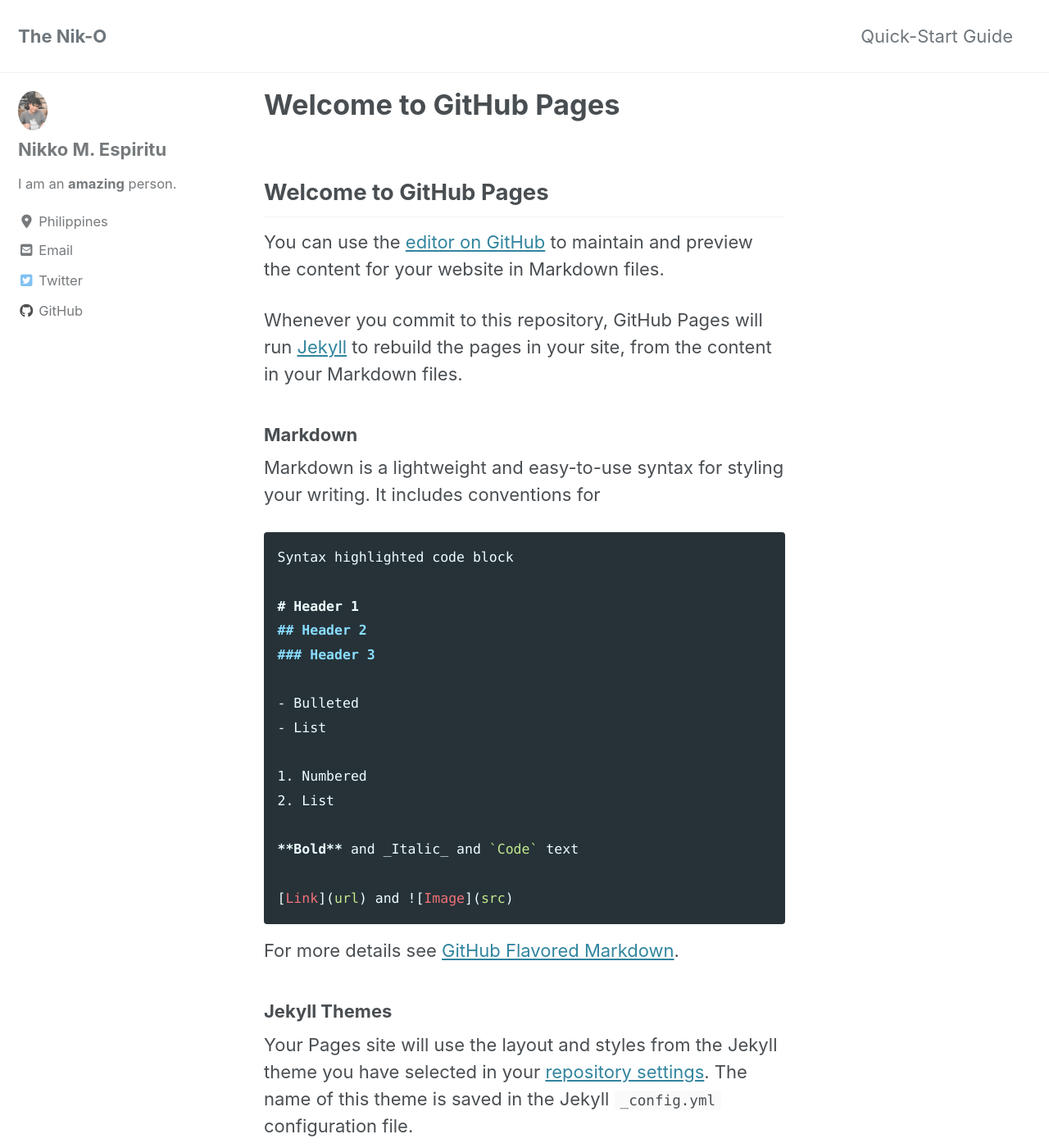
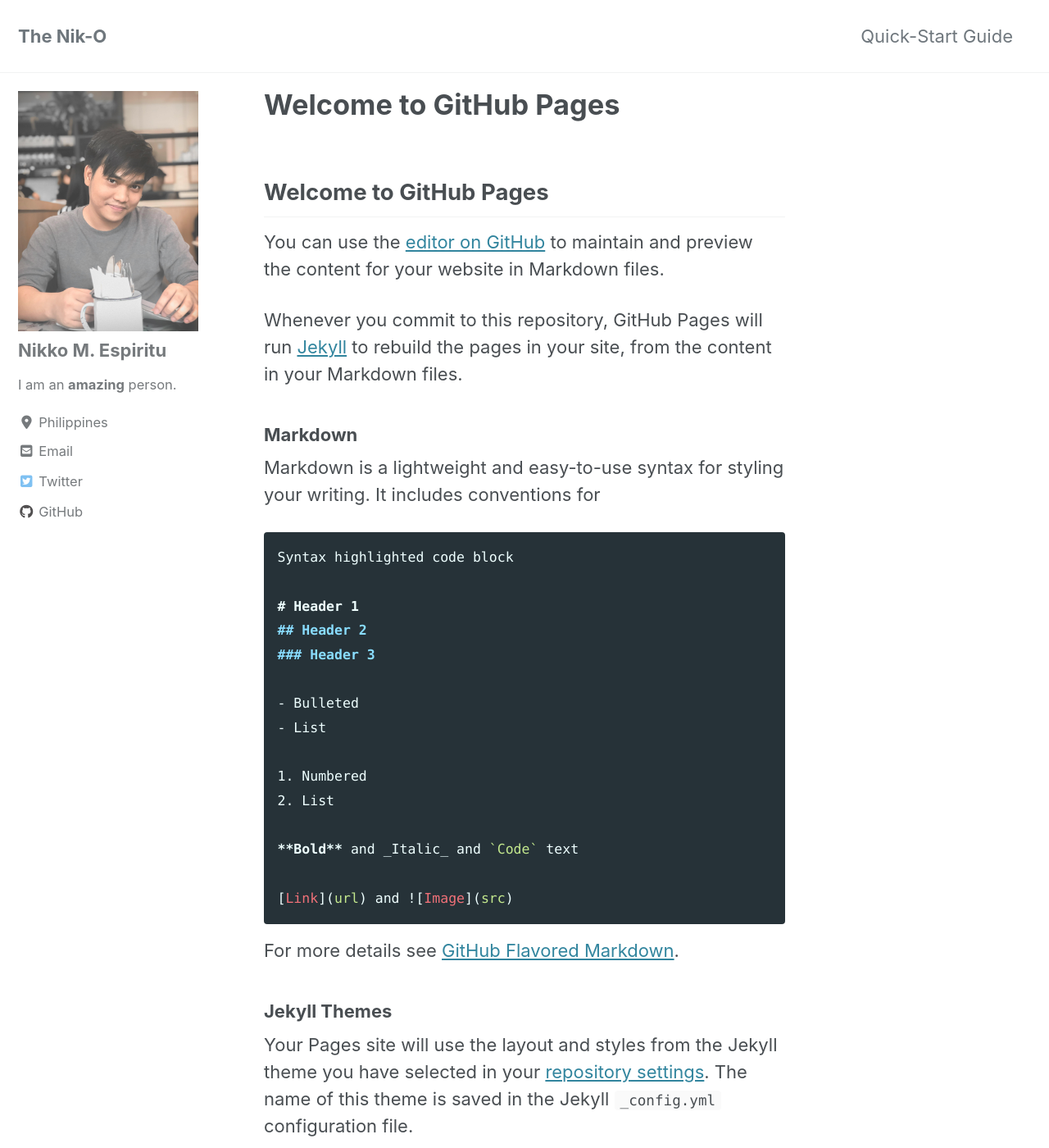
Before and after one commit to espnik/espnik.github.io, a Jekyll site: the page built from index.md, in a window 1280 px wide and 1400 px high. Shown: the whole window at 82% size. Built offline with Jekyll 4.4.1, drawn with Linux system fonts in a browser that asks for light colours; cached includes are drawn as plain includes; nearby versions of some CDN libraries; our own code applies the rules of GitHub Pages for plain Markdown files; the list of posts is cut into pages by our own code.

Commit message:
changed dp shape

```diff
--- a/_sass/minimal-mistakes/_sidebar.scss
+++ b/_sass/minimal-mistakes/_sidebar.scss
@@ -120,9 +120,20 @@
   width: 36px;
   height: 36px;
 
+  @include breakpoint($large) {
+    display: block;
+    width: auto;
+    height: auto;
+  }
 
   img {
-    border-radius: 50%;
+    max-width: 220px;
+    border-radius: 0%;
+
+    @include breakpoint($large) {
+      padding: 0px;
+      border: 0px solid $border-color;
+    }
   }
 }
 
```
